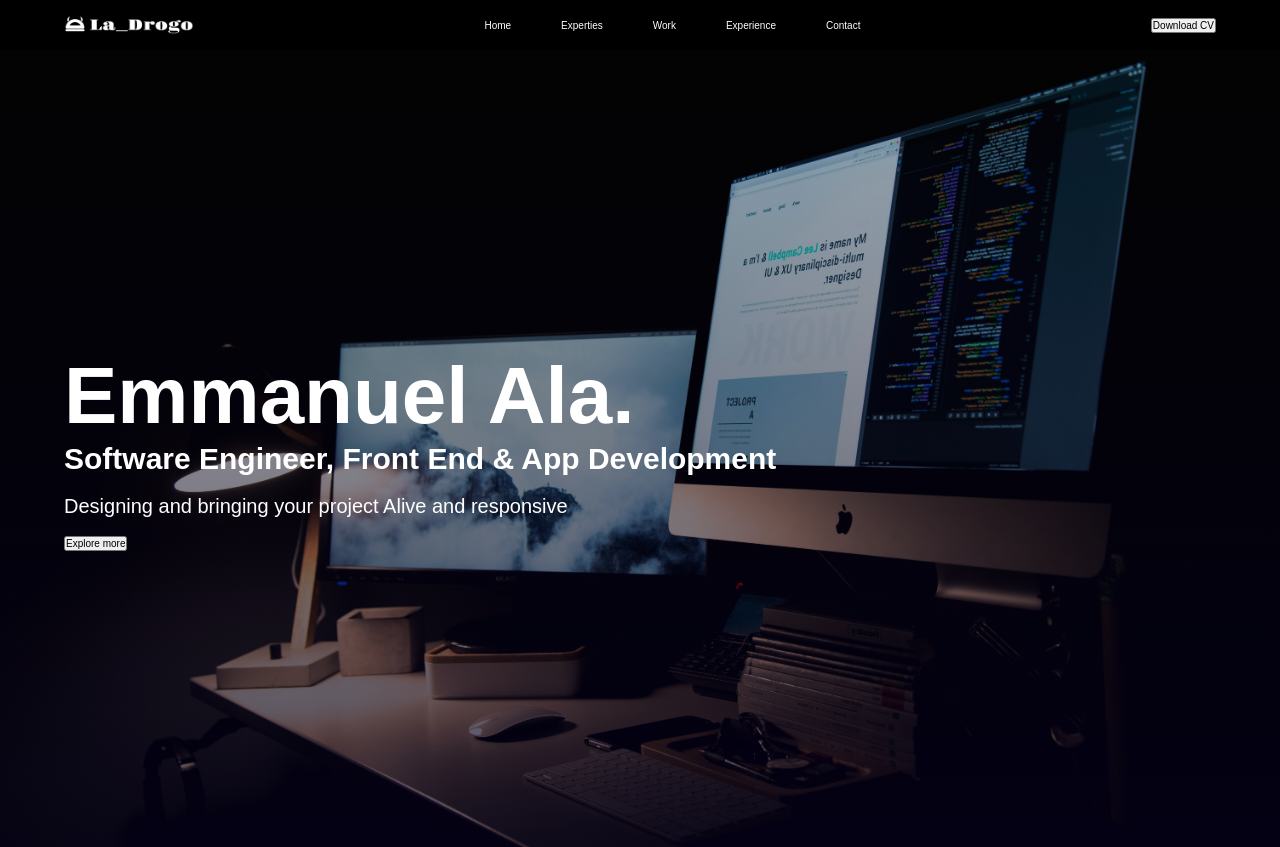
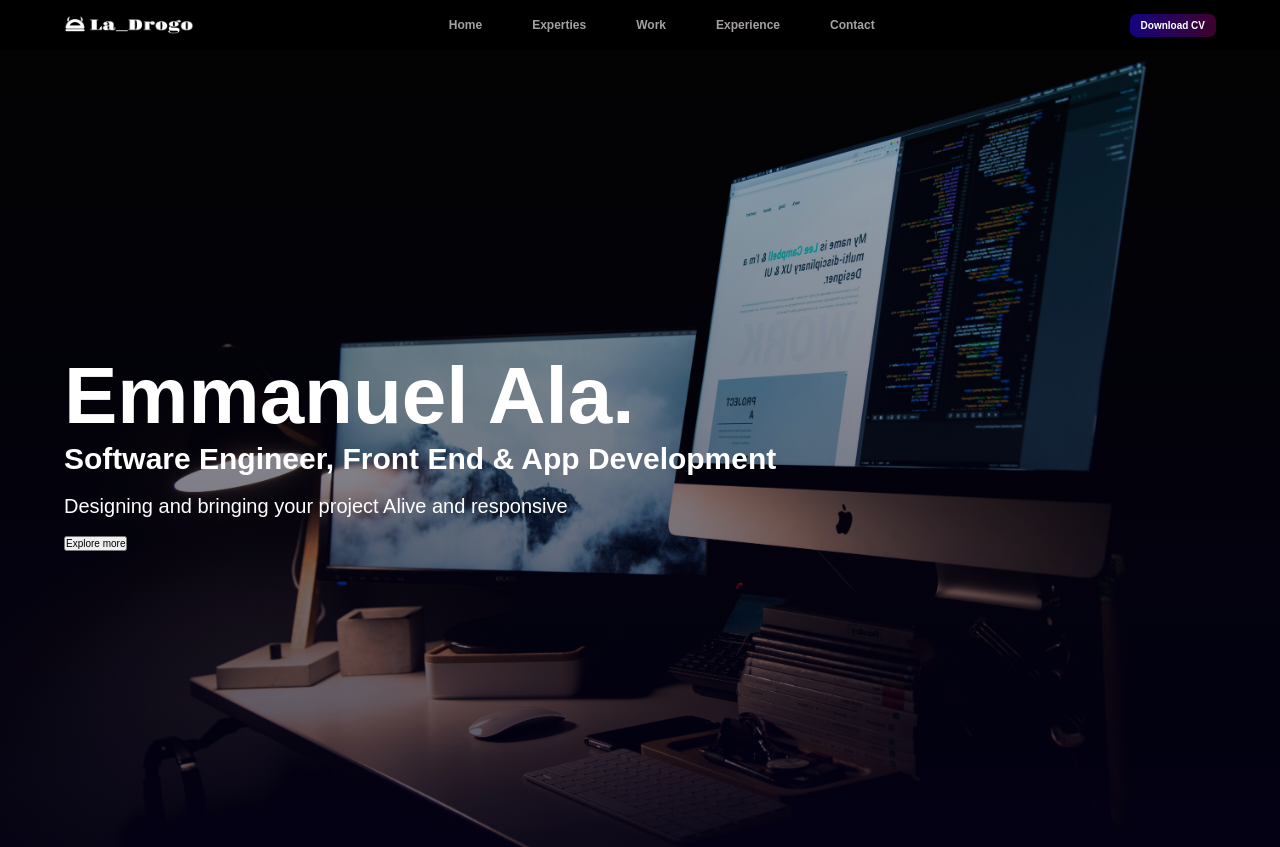
Before and after one commit to emmabobo/Portfolio, a React (Vite) app in the folder portfolio/: page / in a window 1280 px wide. Shown: the top 847 px of the page. Built offline with nearby package versions, Linux system fonts and the light colour scheme; a web font is replaced by a local one.

Commit message:
webstructured

```diff
--- a/portfolio/src/Components/Contact/Contact.css
+++ b/portfolio/src/Components/Contact/Contact.css
@@ -25,7 +25,7 @@ form {
   .submit-btn {
     padding: 15px 50px;
     border-radius: 10px;
-    margin-bottom: 25px;
+    margin-bottom: 2px;
   }
 
   @media (max-width: 768px) {
--- a/portfolio/src/Components/Navbar/Navbar.css
+++ b/portfolio/src/Components/Navbar/Navbar.css
@@ -60,17 +60,24 @@
         gap: 2em;
         font-size: 2.5em;
     }
-    .nav-list .list .list-link:hover{
-        border-bottom: 2px solid red;
-    }
-    .btn-cv{
-        display: flex;
-    }
+
+
     .menu-icon_container{
         display: none;
     }
 }
-@media (min-width: 768px){
+@media (min-width: 1024px){
+    .nav-list .list .list-link{
+        color: var(--text-color-grey);
+        font-size: 1.2em;
+        font-weight: bold;
+    }
+
+    .nav-list .list .list-link:hover{
+        color: var(--text-color);
+        border-bottom: 4px solid blue;
+
+    }
     .logo_mobile {
         display: none;
     }
@@ -78,4 +85,18 @@
         display: block;
         width: 13em;
     }
+    .btn-cv{
+        display: flex;
+        background: linear-gradient(to right, rgb(21, 4, 127),rgb(63, 1, 43));
+        border: none;
+        padding: .6em 1.1em;
+        border-radius: .7em;
+        color: var(--text-color);
+        cursor: pointer;
+        font-weight: bold;
+
+    }
+    .btn-cv:hover{
+        background: linear-gradient(to right, rgb(40, 10, 231),rgb(128, 3, 88));
+    }
 }
```
